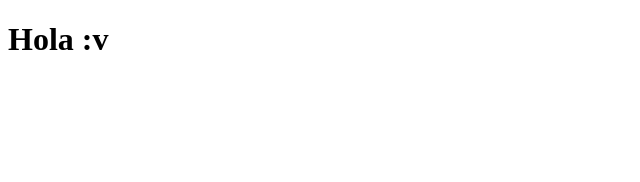
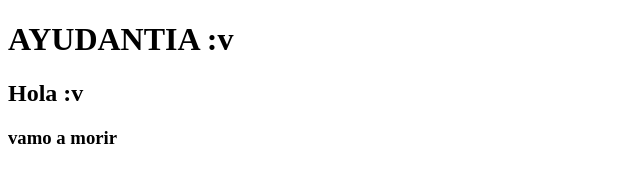
Before and after one commit to mgmp2/Leccion17-Ayudantia1, a plain HTML site: page index.html in a window 1280 px wide. Shown: the whole page, without its empty margins (0-640 px from the left). Drawn offline with Linux system fonts and the light colour scheme.

Commit message:
h3 comment

```diff
--- a/index.html
+++ b/index.html
@@ -4,9 +4,11 @@
   <meta charset="UTF-8">
   <meta name="viewport" content="width=device-width, initial-scale=1.0">
   <meta http-equiv="X-UA-Compatible" content="ie=edge">
-  <title>Document</title>
+  <title>AYUDANTIA GIT</title>
 </head>
 <body>
-  <h1>Hola :v</h1>
+  <h1>AYUDANTIA :v</h1>
+  <h2>Hola :v</h2>
+  <h3> vamo a morir </h3>
 </body>
 </html>
```
